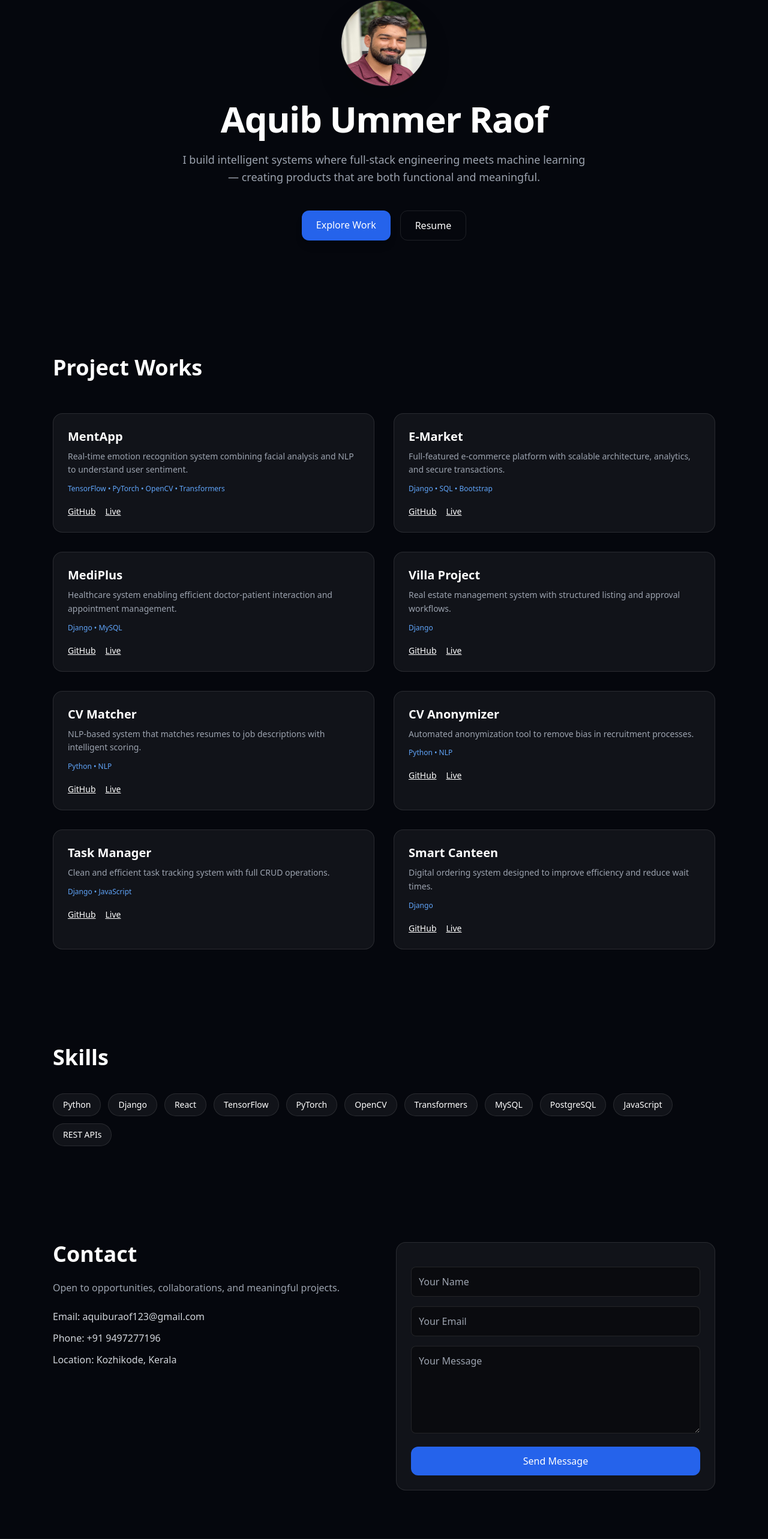
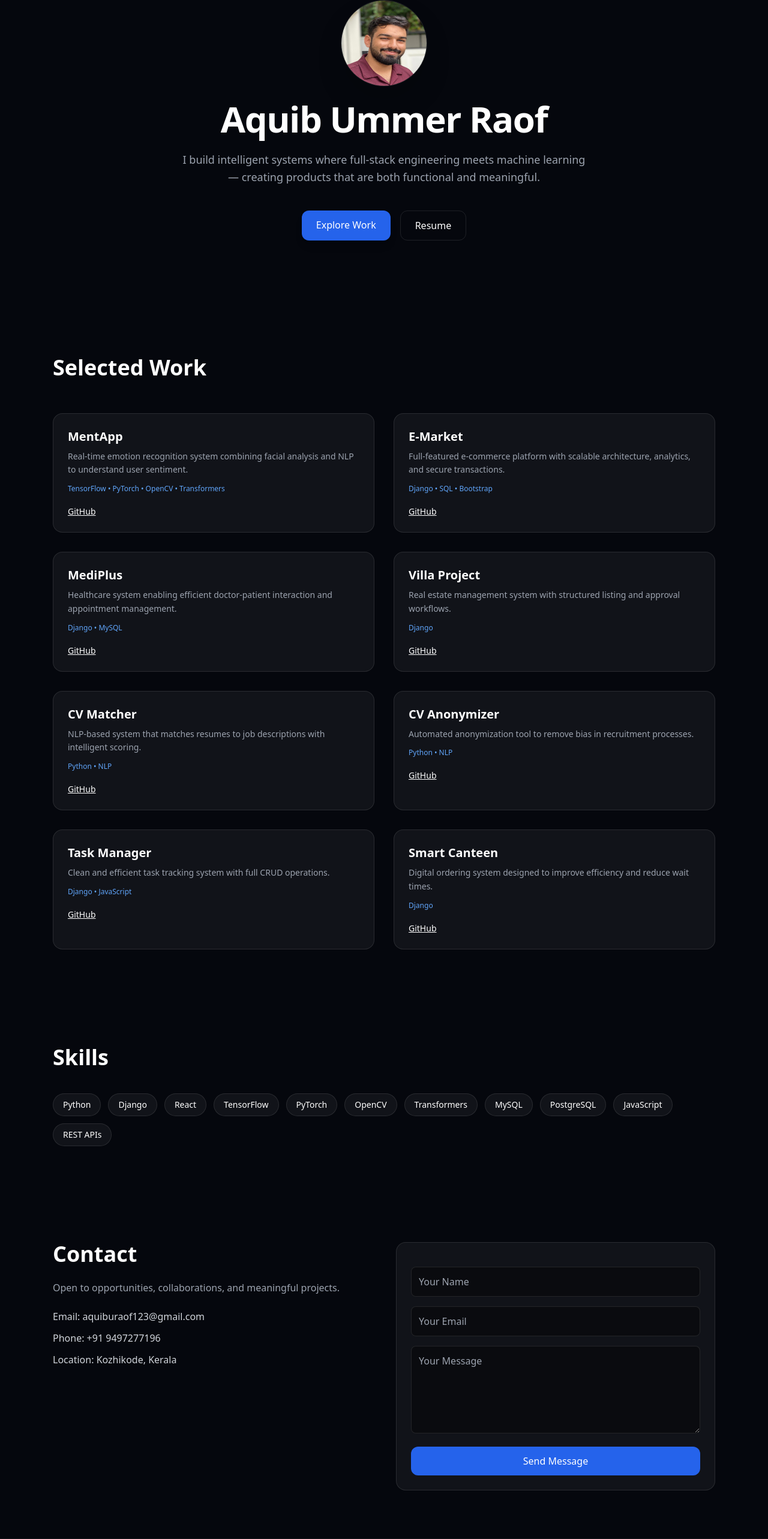
Before and after one commit to aquibgit/portfolio, a React app: page / in a window 1280 px wide. Shown: the part 169-2735 px from the top of the page at 60% size. Built offline with nearby package versions, Linux system fonts and the light colour scheme; the HTML template or start-up script is replaced by a standard one.

Commit message:
added github links

```diff
--- a/src/App.jsx
+++ b/src/App.jsx
@@ -57,7 +57,7 @@ export default function Portfolio() {
 
       {/* Projects */}
       <section id="projects" className="max-w-6xl mx-auto px-6 py-20">
-        <h2 className="text-4xl font-bold mb-14">Project Works</h2>
+        <h2 className="text-4xl font-bold mb-14">Selected Work</h2>
 
         <div className="grid md:grid-cols-2 gap-8">
           {projects.map((p, i) => (
@@ -81,7 +81,7 @@ export default function Portfolio() {
 
               <div className="mt-5 flex gap-4 text-sm">
                 <a href="#" className="underline hover:text-blue-400">GitHub</a>
-                <a href="#" className="underline hover:text-blue-400">Live</a>
+
               </div>
             </motion.div>
           ))}
@@ -157,7 +157,7 @@ export default function Portfolio() {
 
       {/* Footer */}
       <footer className="text-center text-gray-500 text-sm py-10 border-t border-white/5">
-        © {new Date().getFullYear()} Aquib Ummer Raof
+        © {new Date().getFullYear()} Aquib Ummer Raof — Built with precision
       </footer>
     </div>
   );
```
